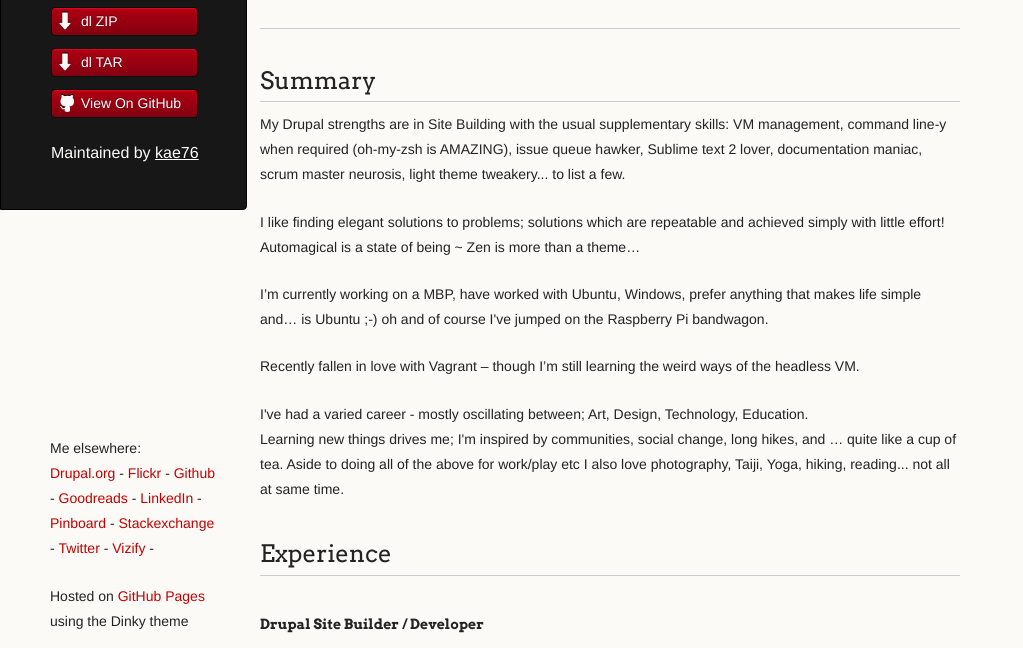
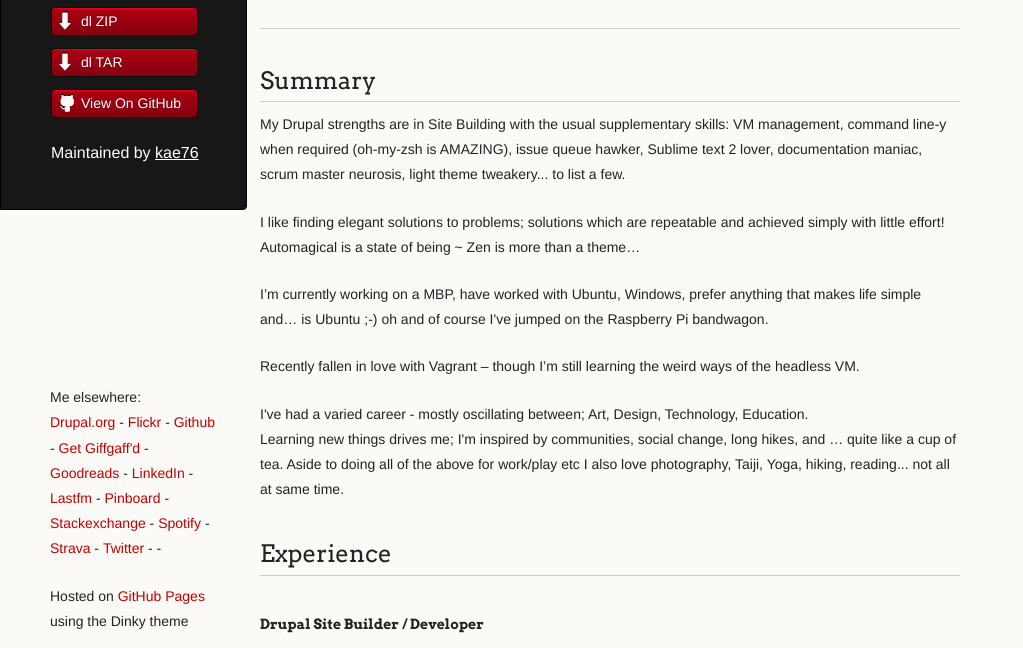
Before and after one commit to kae76/tinkerer-octo-mission, a plain HTML site: page index.html in a window 1280 px wide. Shown: the part 134-782 px from the top of the page, without its empty margins (0-1023 px from the left). Drawn offline with Linux system fonts and the light colour scheme.

Commit message:
Update index.html
Adding more me else where info

```diff
--- a/index.html
+++ b/index.html
@@ -716,12 +716,16 @@
 <a href="http://drupal.org/user/702354">Drupal.org</a> -
 <a href="http://www.flickr.com/photos/karen-leech">Flickr</a> -
 <a href="https://github.com/kae76">Github</a> -
+<a href="http://giffgaff.com/orders/affiliate/kae76"> Get Giffgaff'd</a> -
 <a href="http://www.goodreads.com/user/show/6904690-karen-leech">Goodreads</a> -
 <a href="http://www.linkedin.com/in/karenleech">LinkedIn</a> -
+<a href="last.fm/user/kae2008">Lastfm</a> -
 <a href="https://pinboard.in/u:kae76">Pinboard</a> -
 <a href="http://stackexchange.com/users/530283/kae76?tab=accounts">Stackexchange</a> -
+<a href="http://open.spotify.com/user/kae76">Spotify</a> -
+<a href="http://www.strava.com/athletes/kae76">Strava</a> -
 <a href="http://twitter.com/#!/kaelle76">Twitter</a> -
-<a href="https://www.vizify.com/rt/badge/5225eb9e2578ff0012002225">Vizify</a> -
+<a href=""></a> -
 </small></p>
         <p><small>Hosted on <a href="https://pages.github.com">GitHub Pages</a> using the Dinky theme</small></p>
       </footer>
```
